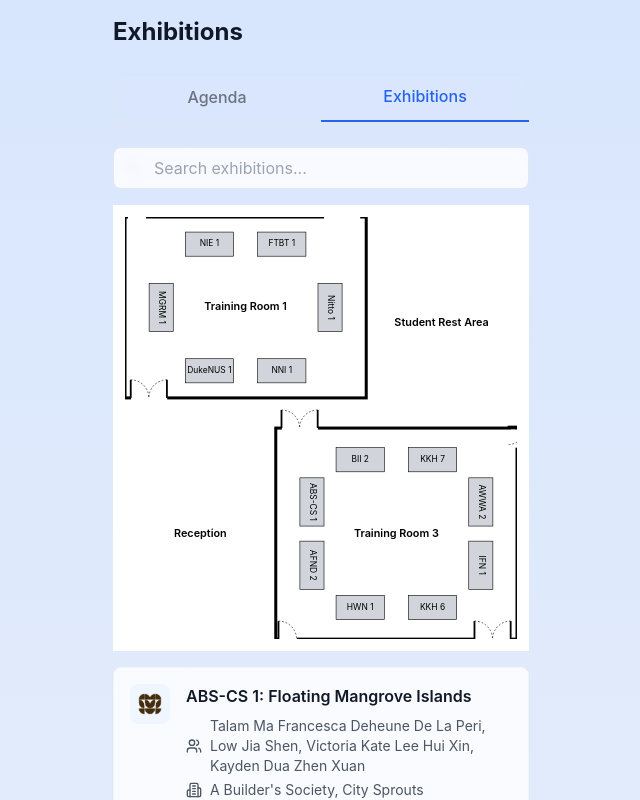
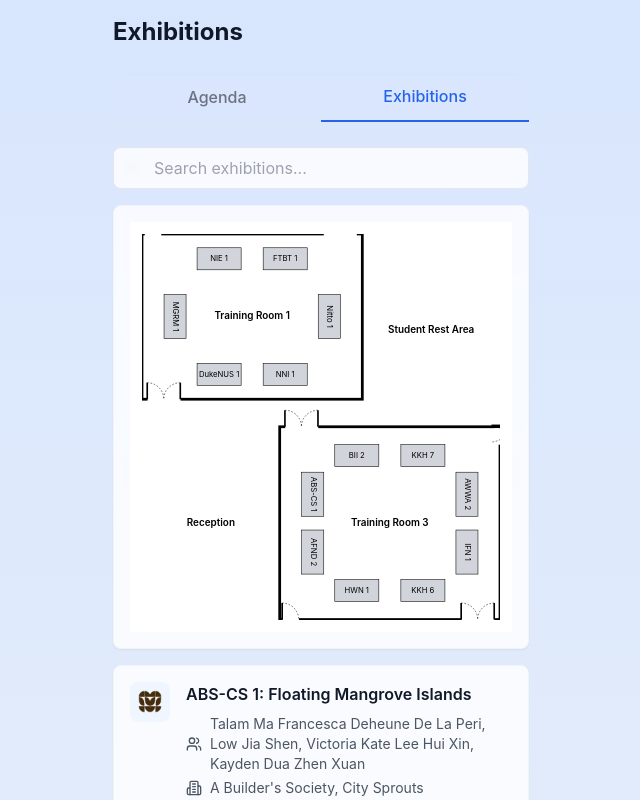
Before and after one commit to cheesetan/idp-symposium, a React (Create React App) app: page / in a window 1280 px wide. Both pictures are taken after a click on the button "Exhibitions". Shown: the top 800 px of the page, without its empty margins (319-959 px from the left). Built offline with nearby package versions, Linux system fonts and the light colour scheme.

Commit message:
Add rounded corners to floormap

```diff
--- a/src/ui/InteractiveFloorPlan.tsx
+++ b/src/ui/InteractiveFloorPlan.tsx
@@ -32,7 +32,7 @@ const InteractiveFloorPlan = ({floorplan, onGroupFocus}) => {
   };
 
   return (
-    <div>
+    <div className="bg-white/80 backdrop-blur-sm rounded-lg p-4 shadow-sm border border-gray-100 active:bg-gray-50 cursor-pointer">
       <FloorPlan
         width={focusedRoom == null ? 650 : focusedRoom.roomWidth}
         height={focusedRoom == null ? 700 : focusedRoom.roomHeight}
```
